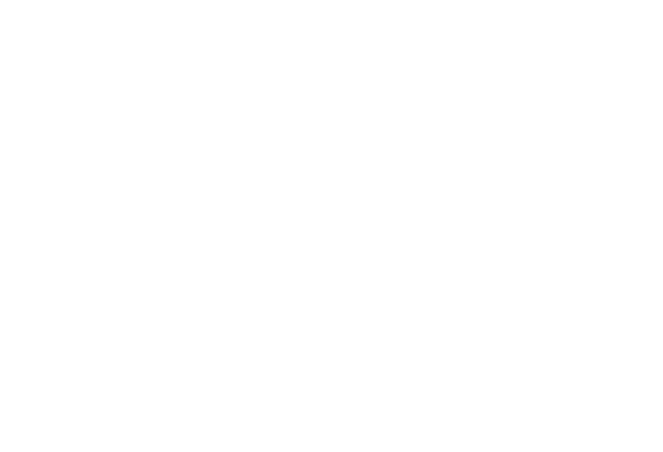
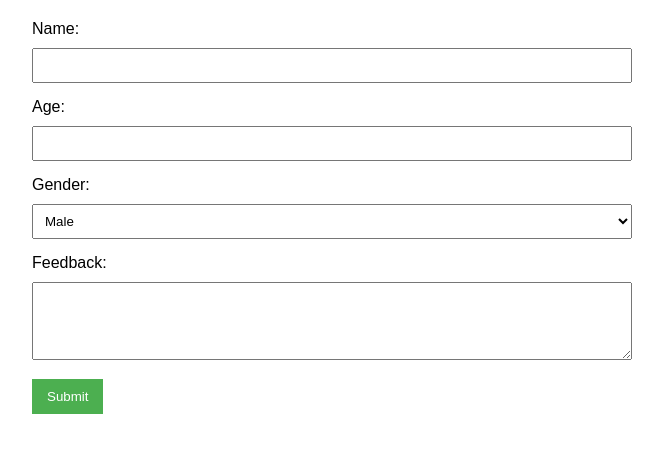
Before and after one commit to ArjunMadana/tidal-hackathon-education, a plain HTML site: page Web/index.html in a window 1280 px wide. Shown: the whole page, without its empty margins (308-971 px from the left). Drawn offline with Linux system fonts and the light colour scheme.

Commit message:
template

```diff
--- a/Web/index.html
+++ b/Web/index.html
@@ -1,22 +1,62 @@
 <!DOCTYPE html>
-<!--[if lt IE 7]>      <html class="no-js lt-ie9 lt-ie8 lt-ie7"> <![endif]-->
-<!--[if IE 7]>         <html class="no-js lt-ie9 lt-ie8"> <![endif]-->
-<!--[if IE 8]>         <html class="no-js lt-ie9"> <![endif]-->
-<!--[if gt IE 8]>      <html class="no-js"> <!--<![endif]-->
-<html>
-    <head>
-        <meta charset="utf-8">
-        <meta http-equiv="X-UA-Compatible" content="IE=edge">
-        <title>Website</title>
-        <meta name="description" content="">
-        <meta name="viewport" content="width=device-width, initial-scale=1">
-        <link rel="stylesheet" href="">
-    </head>
-    <body>
-        <!--[if lt IE 7]>
-            <p class="browsehappy">You are using an <strong>outdated</strong> browser. Please <a href="#">upgrade your browser</a> to improve your experience.</p>
-        <![endif]-->
+<html lang="en">
+<head>
+    <meta charset="UTF-8">
+    <meta name="viewport" content="width=device-width, initial-scale=1.0">
+    <title>Survey Website</title>
+    <style>
+        body {
+            font-family: Arial, sans-serif;
+            margin: 20px;
+        }
 
-        <script src="" async defer></script>
-    </body>
+        form {
+            max-width: 600px;
+            margin: 0 auto;
+        }
+
+        label {
+            display: block;
+            margin-bottom: 10px;
+        }
+
+        input, select, textarea {
+            width: 100%;
+            padding: 8px;
+            margin-bottom: 15px;
+            box-sizing: border-box;
+        }
+
+        button {
+            background-color: #4CAF50;
+            color: white;
+            padding: 10px 15px;
+            border: none;
+            cursor: pointer;
+        }
+    </style>
+</head>
+<body>
+
+    <form action="#" method="post" id="surveyForm">
+        <label for="name">Name:</label>
+        <input type="text" id="name" name="name" required>
+
+        <label for="age">Age:</label>
+        <input type="number" id="age" name="age" required>
+
+        <label for="gender">Gender:</label>
+        <select id="gender" name="gender" required>
+            <option value="male">Male</option>
+            <option value="female">Female</option>
+            <option value="other">Other</option>
+        </select>
+
+        <label for="feedback">Feedback:</label>
+        <textarea id="feedback" name="feedback" rows="4" required></textarea>
+
+        <button type="submit">Submit</button>
+    </form>
+
+</body>
 </html>
```
